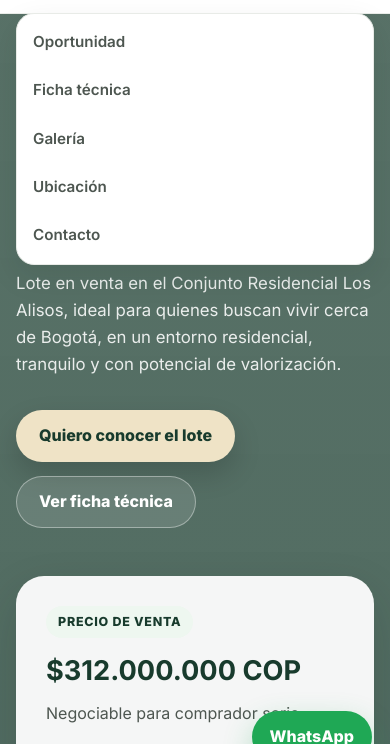
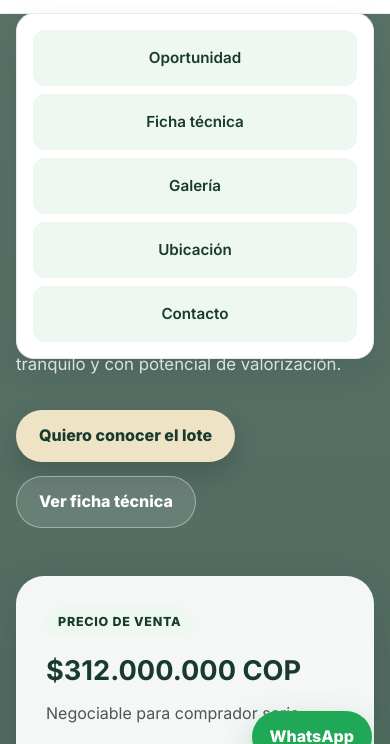
Before and after one commit to NickMK2/lote-cota-los-alisos, a plain HTML site: page lote-cota-los-alisos/index.html in a window 390 px wide. Both pictures are taken after a click on the button "Abrir menú". Shown: the part 63-807 px from the top of the page. Drawn offline with Linux system fonts and the light colour scheme.

Commit message:
Se modifica el menu del header para celulares

```diff
--- a/lote-cota-los-alisos/css/styles.css
+++ b/lote-cota-los-alisos/css/styles.css
@@ -649,6 +649,7 @@ textarea {
 }
 
 @media (max-width: 960px) {
+
   .hero__content,
   .split,
   .details-layout,
@@ -688,15 +689,45 @@ textarea {
     display: none;
     flex-direction: column;
     align-items: stretch;
+    gap: 8px;
     padding: 16px;
+    margin: 0;
     border: 1px solid var(--color-gray-200);
     border-radius: var(--radius-md);
     background: var(--color-white);
     box-shadow: var(--shadow-card);
+    z-index: 999;
   }
 
   .navbar__links.is-open {
     display: flex;
+    align-items: stretch;
+  }
+
+  .navbar__links li {
+    display: block;
+    width: 100%;
+  }
+
+  .navbar__links a {
+    display: flex;
+    align-items: center;
+    justify-content: center;
+    width: 100%;
+    min-height: 56px;
+    padding: 14px 16px;
+    border-radius: 12px;
+    text-align: center;
+    background: var(--color-green-100);
+    color: var(--color-green-900);
+    box-sizing: border-box;
+  }
+
+  .navbar__links a:hover,
+  .navbar__links a:focus,
+  .navbar__links a:active {
+    background: var(--color-green-800);
+    color: var(--color-white);
   }
 
   .section {
--- a/lote-cota-los-alisos/js/main.js
+++ b/lote-cota-los-alisos/js/main.js
@@ -38,10 +38,20 @@ if (menuToggle && navLinks) {
     menuToggle.setAttribute("aria-expanded", String(isOpen));
   });
 
-  navLinks.querySelectorAll("a").forEach((link) => {
-    link.addEventListener("click", () => {
+  navLinks.querySelectorAll("li").forEach((item) => {
+    item.addEventListener("click", () => {
+      const link = item.querySelector("a");
+
+      if (!link) return;
+
+      const href = link.getAttribute("href");
+
       navLinks.classList.remove("is-open");
       menuToggle.setAttribute("aria-expanded", "false");
+
+      if (href) {
+        window.location.href = href;
+      }
     });
   });
 }
```
